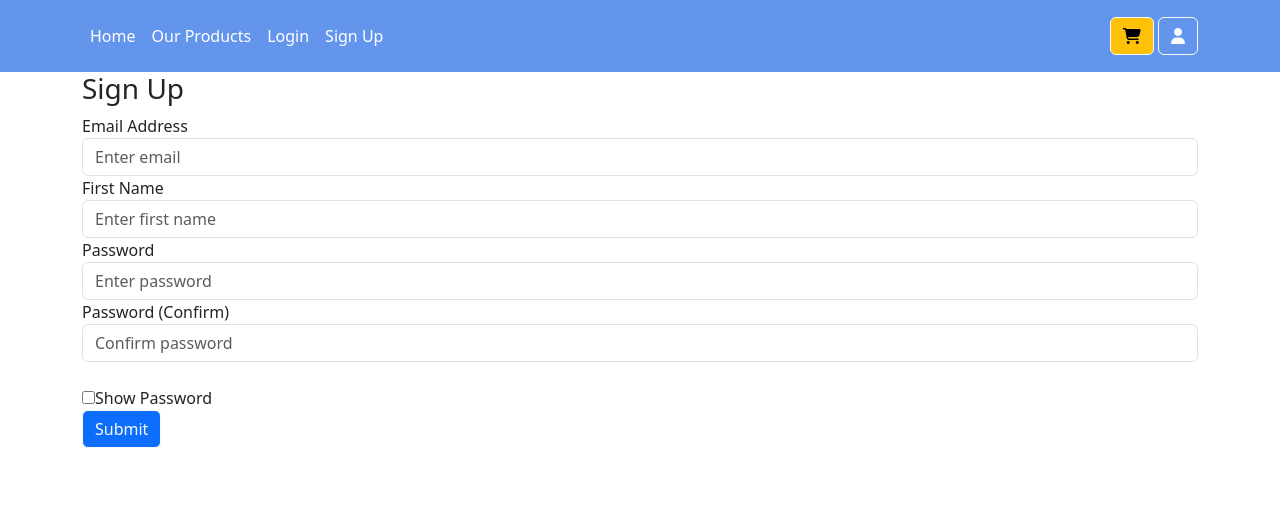
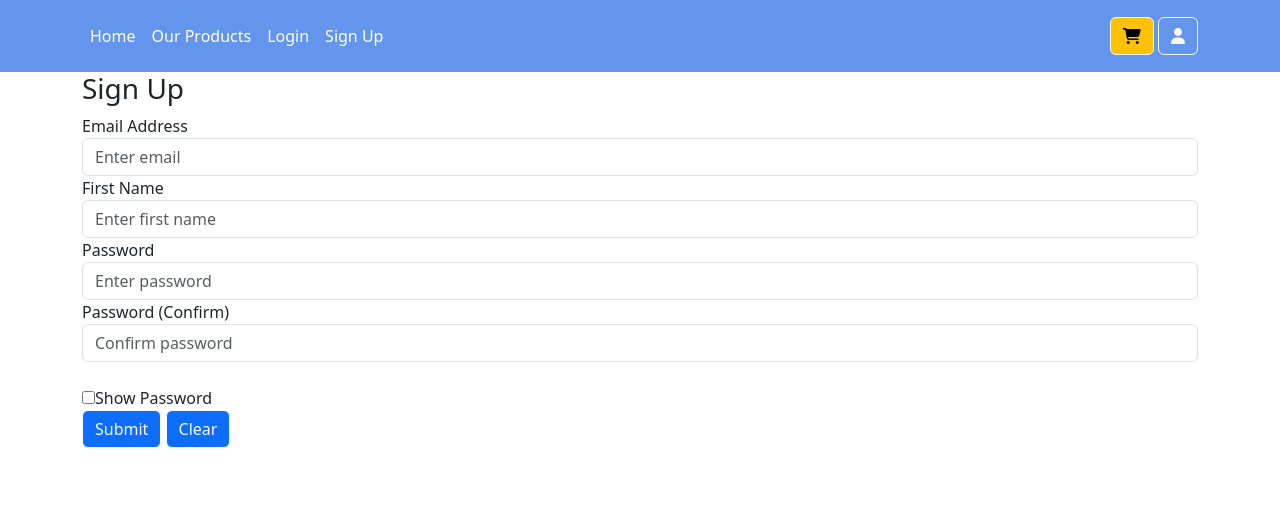
Before and after one commit to Justtforthat/proj, a Flask app: page /sign-up in a window 1280 px wide. Shown: the top 509 px of the page. Run offline with Flask 3, Linux system fonts and the light colour scheme; some libraries are stand-ins or nearby versions.

Commit message:
added js clear

```diff
--- a/website/static/js/script.js
+++ b/website/static/js/script.js
@@ -38,3 +38,6 @@ function myFunction() {
     }
   }
 }
+function myFfunction() {
+  document.getElementById("frm1").reset();
+}
--- a/website/templates/login.html
+++ b/website/templates/login.html
@@ -3,9 +3,10 @@
     Login
 {% endblock %}
 {% block content %}
-  <form method="POST">
+  <form id="frm1" method="POST">
     <h3 align="center">Login</h3>
     <div class="form-group">
+
       <label for="email">Email Address</label>
       <input
         type="email"
@@ -30,6 +31,7 @@
 
     <br />
     <button type="submit" class="btn btn-primary">Login</button>
+  <input type="button" class = "btn btn-primary" onclick="myFfunction()" value="Clear">
   </form>
   <script src="https://kit.fontawesome.com/4ebea0040a.js" crossorigin="anonymous"></script>
   {% endblock %}
--- a/website/templates/sign_up.html
+++ b/website/templates/sign_up.html
@@ -1,6 +1,6 @@
 {% extends "base.html" %} {% block title %}Sign Up{% endblock %} {% block
   content %}
-  <form method="POST">
+  <form id="frm1" method="POST">
     <h3 text-align="center">Sign Up</h3>
     <div class="form-group">
       <label for="email">Email Address</label>
@@ -46,6 +46,7 @@
       <input type="checkbox" onclick="myFunction()">Show Password
     <br />
     <button type="submit" class="btn btn-primary">Submit</button>
+  <input type="button" class = "btn btn-primary" onclick="myFfunction()" value="Clear">
   </form>
   <script src="https://kit.fontawesome.com/4ebea0040a.js" crossorigin="anonymous"></script>
   {% endblock %}
```
